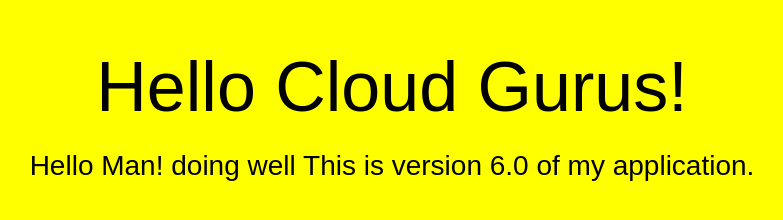
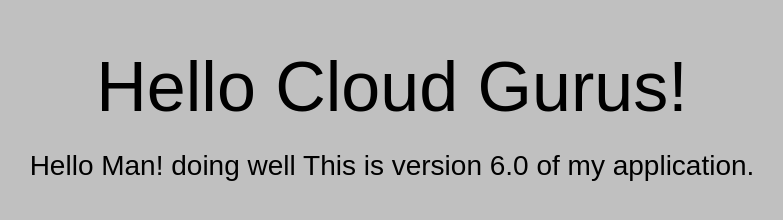
Before and after one commit to msafeem-devops/mywebapp2, a plain HTML site: page index.html in a window 1280 px wide. Shown: the whole page, without its empty margins (248-1031 px from the left). Drawn offline with Linux system fonts and the light colour scheme.

Commit message:
slive color changed

```diff
--- a/index.html
+++ b/index.html
@@ -6,7 +6,7 @@
   <style>
     body {
       color:#000000;
-      background-color: #FFFF00;
+      background-color: #C0C0C0;
       font-family: Arial, sans-serif;
       font-size: 14px;
     }
```
